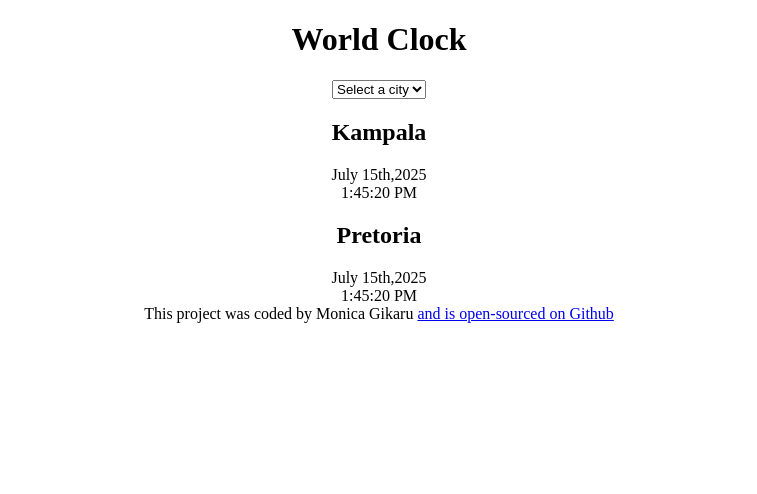
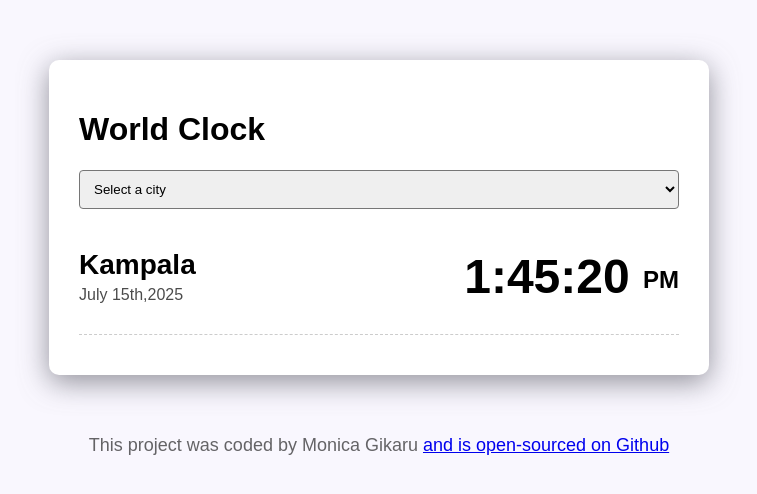
Before and after one commit to Monica-G30/worldclock, a plain HTML site: page index.html in a window 1280 px wide. Shown: the whole page, without its empty margins (261-1018 px from the left). Drawn offline with Linux system fonts and the light colour scheme.

Commit message:
Styled the project with css

```diff
--- a/index.html
+++ b/index.html
@@ -16,15 +16,16 @@
         <option value="accra">Accra</option>
         <option value="tokyo">Tokyo</option>
       </select>
+
       <div class="city">
-        <h2>Kampala</h2>
-        <div class="date">July 15th,2025</div>
-        <div class="time">1:45:20 PM</div>
-      </div>
-      <div class="city">
-        <h2>Pretoria</h2>
-        <div class="date">July 15th,2025</div>
-        <div class="time">1:45:20 PM</div>
+        <div>
+          <h2>Kampala</h2>
+          <div class="date">July 15th,2025</div>
+        </div>
+        <div class="time">
+          1:45:20
+          <small>PM</small>
+        </div>
       </div>
     </div>
     <footer>
--- a/src/styles.css
+++ b/src/styles.css
@@ -1,6 +1,57 @@
 body {
-  text-align: center;
+  background-color: #f9f7fe;
+  font-family: sans-serif;
 }
+
+.container {
+  max-width: 600px;
+  margin: 60px auto;
+  background: white;
+  padding: 30px;
+  box-shadow: rgba(100, 100, 111, 0.7) 0px 7px 29px 0px;
+  border-radius: 10px;
+}
+
+.city {
+  display: flex;
+  margin: 10px 0;
+  padding: 30px 0;
+  border-bottom: 1px dashed rgba(0, 0, 0, 0.2);
+  justify-content: space-between;
+}
+
+.city :last-child {
+  border: none;
+}
+h2 {
+  margin: 0 0 5px;
+  font-size: 28px;
+}
+
+.date {
+  opacity: 0.7;
+}
+
+.time {
+  font-size: 48px;
+  font-weight: bold;
+}
+
+.time small {
+  font-size: 24px;
+  vertical-align: middle;
+  line-height: 36px;
+}
+
+select {
+  display: block;
+  width: 100%;
+  border-radius: 4px;
+  padding: 10px;
+}
+
 footer {
   text-align: center;
+  font-size: 18px;
+  color: rgba(0, 0, 0, 0.6);
 }
```
